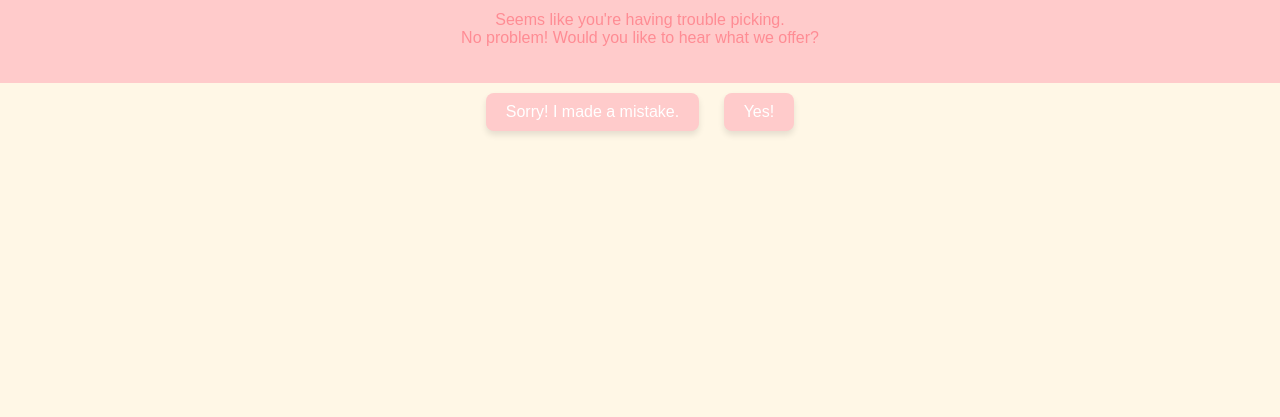
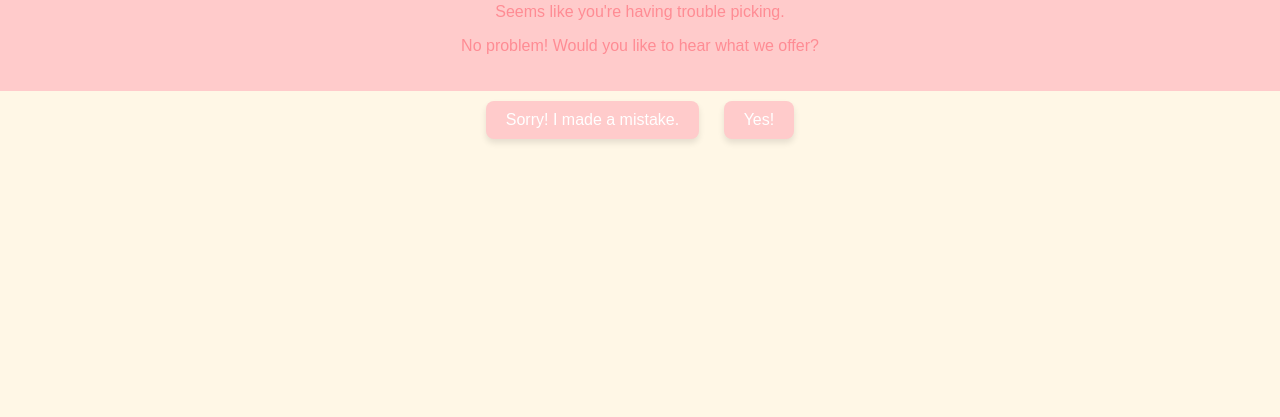
Before and after one commit to s4bsa/blossom, a plain HTML site: page notsure.html in a window 1280 px wide. Shown: the part 383-800 px from the top of the page. Drawn offline with Linux system fonts and the light colour scheme.

Commit message:
Update notsure.html

```diff
--- a/notsure.html
+++ b/notsure.html
@@ -32,7 +32,6 @@
 
         .content {
             text-align: center;
-            /* Removed padding-top */
         }
 
         button {
@@ -80,7 +79,8 @@
 <body>
     <header>
         <h1>Blossom Boutique</h1>
-        <p>Seems like you're having trouble picking. <br> No problem! Would you like to hear what we offer?</p>
+        <p>Seems like you're having trouble picking.</p>
+        <p>No problem! Would you like to hear what we offer?</p>
     </header>
 
     <div class="content">
```
